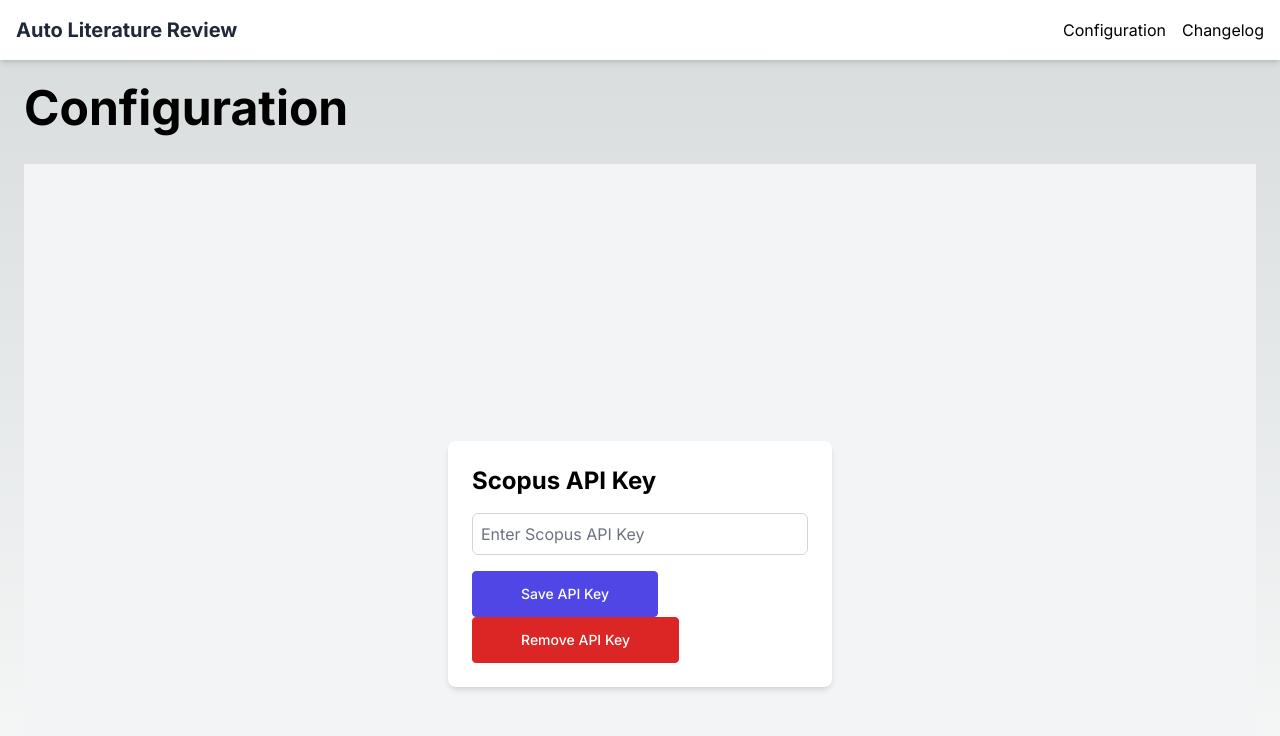
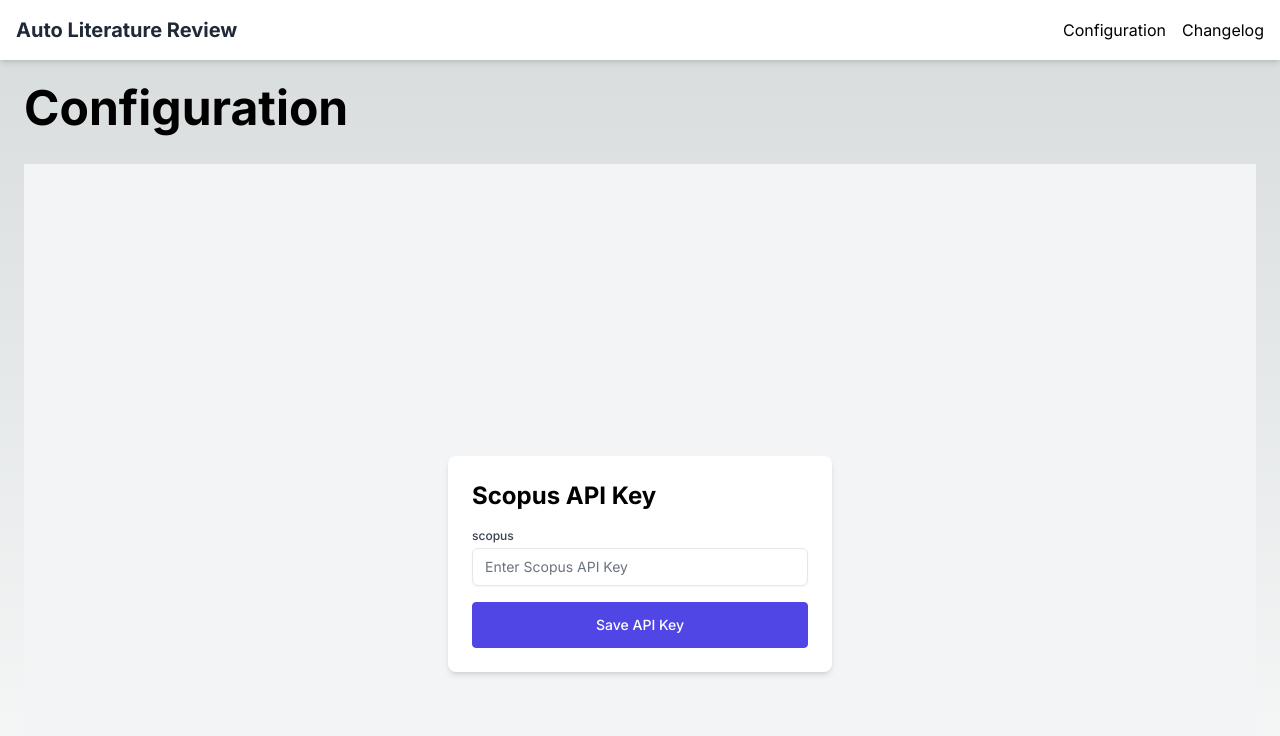
Before and after one commit to jaska120/auto-literature-review, a Next.js app: page /configuration in a window 1280 px wide. Shown: the top 736 px of the page. Built offline with nearby package versions, Linux system fonts and the light colour scheme.

Commit message:
almost working api-key-form

```diff
--- a/src/components/api-key-form/api-key-form.tsx
+++ b/src/components/api-key-form/api-key-form.tsx
@@ -6,8 +6,11 @@ import { zodResolver } from "@hookform/resolvers/zod";
 import { z } from "zod";
 import { useConfigurationStore } from "@/state/configuration/configuration";
 import { ExternalService } from "@/state/configuration/types";
-import { isRunning } from "@/utils/operation";
+import { isRunning, isSuccess } from "@/utils/operation";
 import { Button } from "@/components/button/button";
+import { Input } from "@/components/input/input";
+import { useHasHydrated } from "@/hooks/use-has-hydrated";
+import { useEffect } from "react";
 
 const schema = z.object({
   apiKey: z.string(),
@@ -20,15 +23,20 @@ interface ApiKeyFormProps {
 }
 
 export function ApiKeyForm({ service }: ApiKeyFormProps) {
+  const hydrated = useHasHydrated(useConfigurationStore);
   const config = useConfigurationStore(
     useShallow((state) => ({
       connection: state.connections[service],
       saveApiKey: state.saveApiKey,
     }))
   );
-  const { register, handleSubmit } = useForm<Schema>({
+  const { register, handleSubmit, setValue } = useForm<Schema>({
     resolver: zodResolver(schema),
   });
+
+  useEffect(() => {
+    setValue("apiKey", config.connection.apiKey || "");
+  }, [setValue, config.connection.apiKey]);
 
   const onSave = (s: Schema) => {
     config.saveApiKey(service, s.apiKey);
@@ -36,28 +44,41 @@ export function ApiKeyForm({ service }: ApiKeyFormProps) {
 
   const onRemove = () => {
     config.saveApiKey(service, undefined);
+    setValue("apiKey", "");
   };
 
+  if (!hydrated) {
+    return <p>Loading...</p>;
+  }
+
   return (
-    <form name={`${service}-api-key`} onSubmit={handleSubmit(onSave)}>
-      <input
+    <form
+      className="flex flex-col gap-4"
+      name={`${service}-api-key-form`}
+      onSubmit={handleSubmit(config.connection.apiKey ? onRemove : onSave)}
+    >
+      <Input
         {...register("apiKey")}
-        className="w-full p-2 mb-4 border border-gray-300 rounded-md"
+        disabled={!!config.connection.apiKey}
+        id={`${service}-api-key-input`}
+        label={service}
         placeholder="Enter Scopus API Key"
+        icon={isSuccess(config.connection.test) ? "check" : undefined}
       />
+      {config.connection.apiKey ? (
+        <Button fullWidth variant="destructive" type="submit">
+          Remove API Key
+        </Button>
+      ) : (
         <Button
+          fullWidth
           variant="primary"
           type="submit"
           loading={isRunning(config.connection.test)}
-        disabled={!!config.connection.apiKey}
         >
           Save API Key
         </Button>
-      {/* {status === "success" && <div className="mt-4 text-green-600">Connection successful!</div>}
-      {status === "failure" && <div className="mt-4 text-red-600">Connection failed!</div>} */}
-      <Button variant="destructive" type="submit" onClick={handleSubmit(onRemove)}>
-        Remove API Key
-      </Button>
+      )}
     </form>
   );
 }
--- a/src/components/input/input.tsx
+++ b/src/components/input/input.tsx
@@ -1,3 +1,4 @@
+import { forwardRef } from "react";
 // eslint-disable-next-line import/no-extraneous-dependencies
 import { SetRequired } from "type-fest";
 import { CircleCheckIcon } from "./circle-check-icon";
@@ -19,7 +20,10 @@ interface InputProps
 /**
  * @requires `@tailwindcss/forms` plugin
  */
-export function Input({ id, label, icon, ...props }: InputProps) {
+export const Input = forwardRef<HTMLInputElement, InputProps>(function Input(
+  { id, label, icon, ...props },
+  ref
+) {
   const Icon = icon ? ICON_MAP[icon] : null;
 
   return (
@@ -29,6 +33,7 @@ export function Input({ id, label, icon, ...props }: InputProps) {
       </label>
 
       <input
+        ref={ref}
         id={id}
         className="mt-1 w-full rounded-md border-gray-200 shadow-sm sm:text-sm"
         {...props}
@@ -41,4 +46,4 @@ export function Input({ id, label, icon, ...props }: InputProps) {
       )}
     </div>
   );
-}
+});
--- /dev/null
+++ b/src/hooks/use-has-hydrated.tsx
@@ -0,0 +1,22 @@
+import { useEffect, useState } from "react";
+
+interface PersistedStore {
+  persist: {
+    hasHydrated: () => boolean;
+  };
+}
+
+/**
+ * A hook to check if all provided stores have hydrated.
+ */
+export function useHasHydrated(...stores: PersistedStore[]) {
+  const [hydrated, setHydrated] = useState(false);
+
+  useEffect(() => {
+    if (stores.every((s) => s.persist.hasHydrated())) {
+      setHydrated(true);
+    }
+  }, [stores]);
+
+  return hydrated;
+}
--- a/tsconfig.json
+++ b/tsconfig.json
@@ -19,10 +19,11 @@
     ],
     "paths": {
       "@/clients/*": ["./src/clients/*"],
+      "@/components/*": ["./src/components/*"],
       "@/effects/*": ["./src/effects/*"],
+      "@/hooks/*": ["./src/hooks/*"],
       "@/state/*": ["./src/state/*"],
       "@/utils/*": ["./src/utils/*"],
-      "@/components/*": ["./src/components/*"],
     }
   },
   "include": ["next-env.d.ts", "**/*.ts", "**/*.tsx", ".next/types/**/*.ts"],
```
Lines whose indentation alone changed are shown as unchanged.
